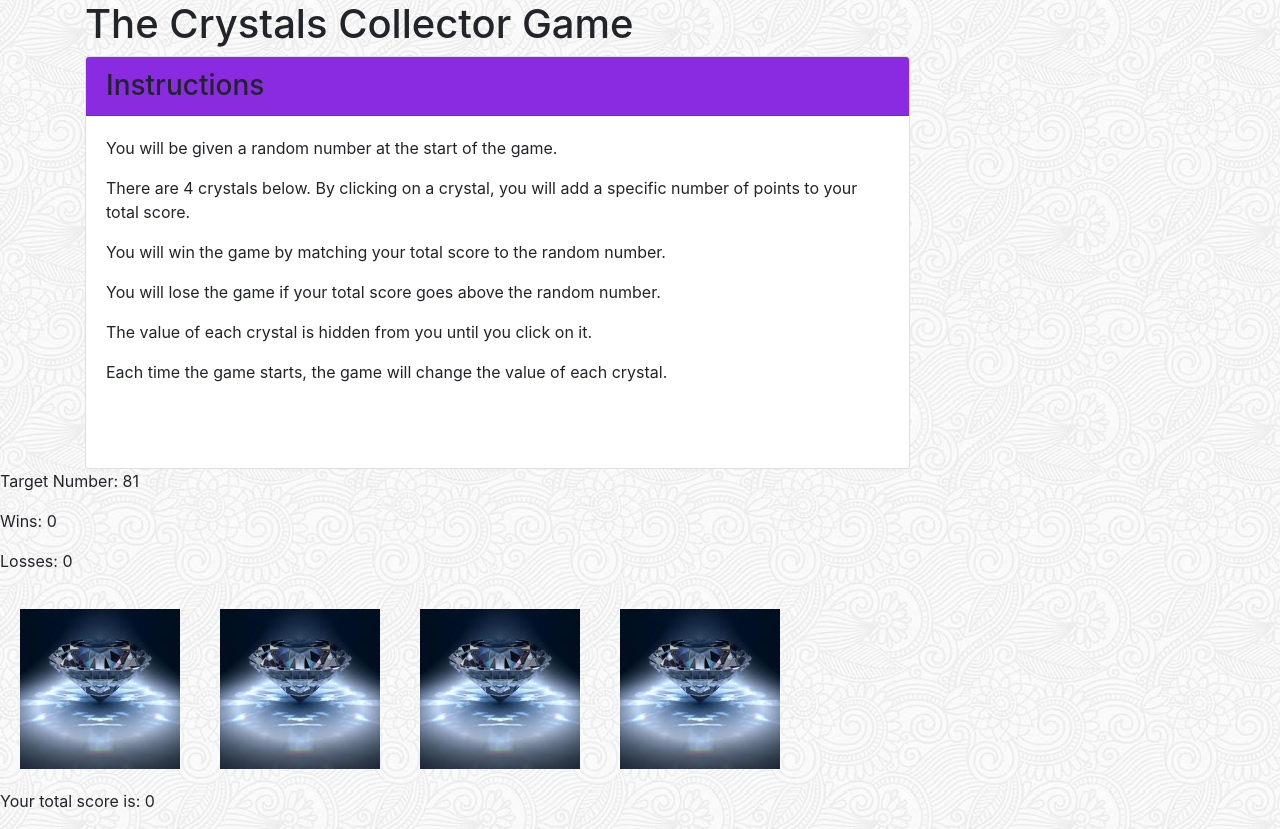
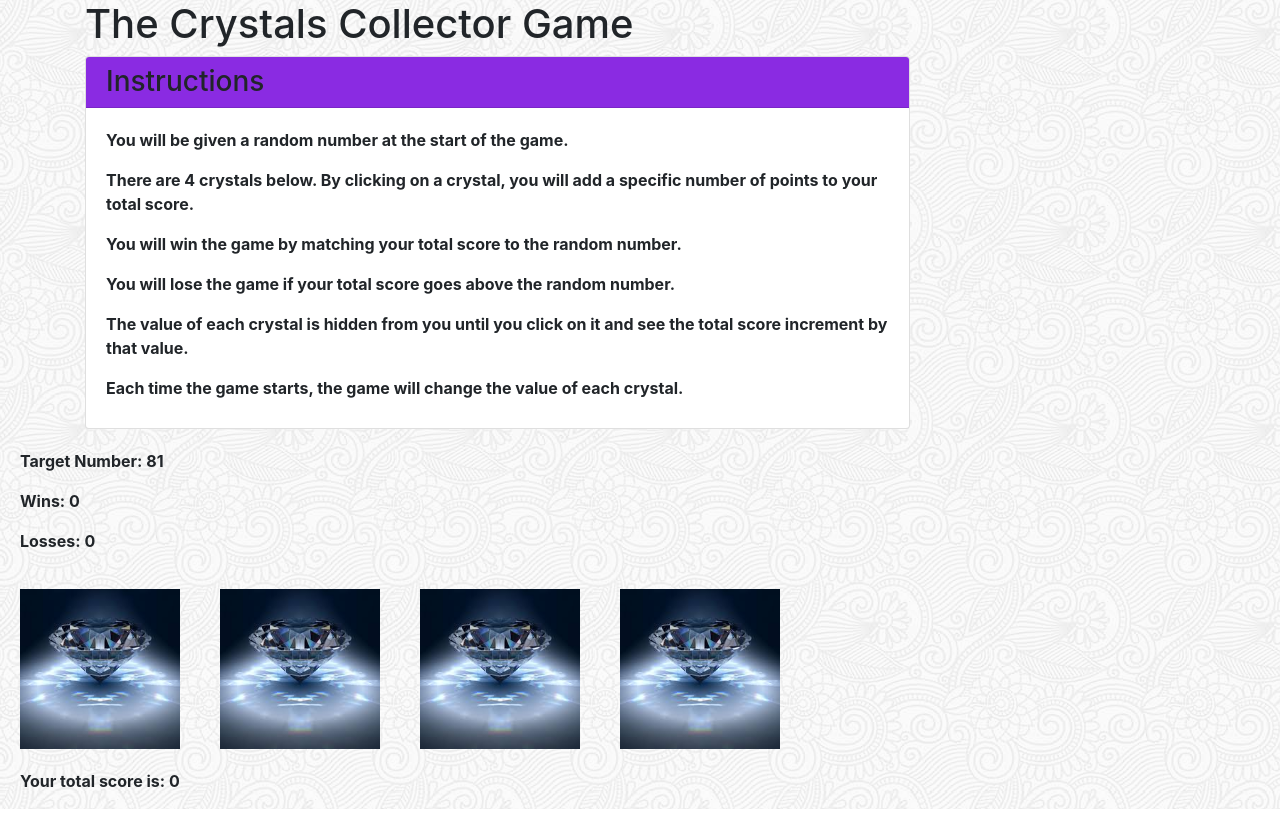
Before and after one commit to jenguin777/unit-4-game, a plain HTML site: page index.html in a window 1280 px wide. Drawn offline with nearby package versions, Linux system fonts and the light colour scheme.

Commit message:
updated styles

```diff
--- a/assets/css/style.css
+++ b/assets/css/style.css
@@ -6,8 +6,13 @@ body {
     background-image: url("../images/symphony.png");
  }
 
+ .page-header {
+    line-height: 1.25;
+ }
+
  .card-header {
     background-color: blueviolet;
+    padding: .50rem 1.25rem;
  }
 
   .crystal-image {
@@ -15,3 +20,24 @@ body {
     height: 200px;
     padding: 20px;
   }
+
+ p {
+    font-weight: bold;
+ }
+
+.card-body {
+    /* padding-top: 1.25rem;
+    padding-right: 1.25rem; */
+    padding-bottom: .75rem;
+    /* padding-left: 1.25rem;  */
+}
+
+#target-number {
+    /* border: solid 2px black; */
+    margin-top: 20px;
+    padding-left: 20px;
+}
+
+#wins, #losses, #score {
+    padding-left: 20px;
+}
--- a/assets/javascript/game.js
+++ b/assets/javascript/game.js
@@ -95,6 +95,10 @@ $(document).ready(function () {
             startGame();
         }
 
+
+    //Need to add reset function
+    //May want to have winStuff and loseStuff functions
+
     });
     startGame();
 });
--- a/index.html
+++ b/index.html
@@ -31,17 +31,18 @@
       <div class="row">
         <div class="col-xs-4 col-sm-4 col-md-6 col-lg-9">
           <div class="card">
-            <h3 class="card-header">Instructions</h3>
-            <div class="card-body">
+          <!-- <div class="card text-white bg-info" style="max-width"> -->
+            <h3 class="card-header my-heading">Instructions</h3>
+            <div>
+              <div class="card-body mb-0">
                 <p>You will be given a random number at the start of the game.</p>
                 <p>There are 4 crystals below. By clicking on a crystal, you will add a specific number of points to your total
                   score.</p>
                 <p>You will win the game by matching your total score to the random number.</p>
                 <p>You will lose the game if your total score goes above the random number.</p>
-              <p>The value of each crystal is hidden from you until you click on it.</p>
+                <p>The value of each crystal is hidden from you until you click on it and see the total score increment by that value.</p>
                 <p>Each time the game starts, the game will change the value of each crystal.</p>
-              <br>
-              <br>
+              </div>
             </div>
           </div>
         </div>
```
Lines whose indentation alone changed are shown as unchanged.
